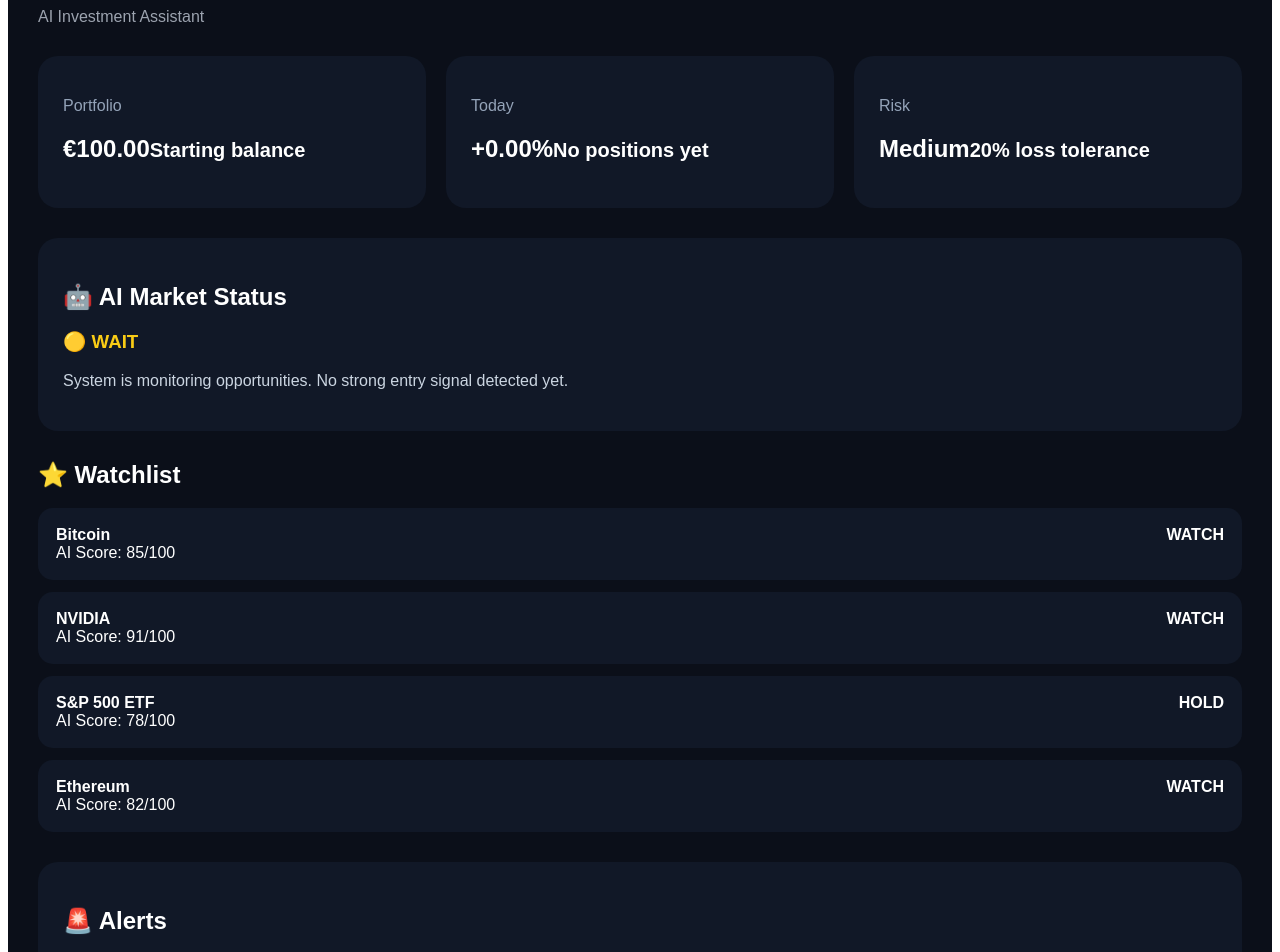
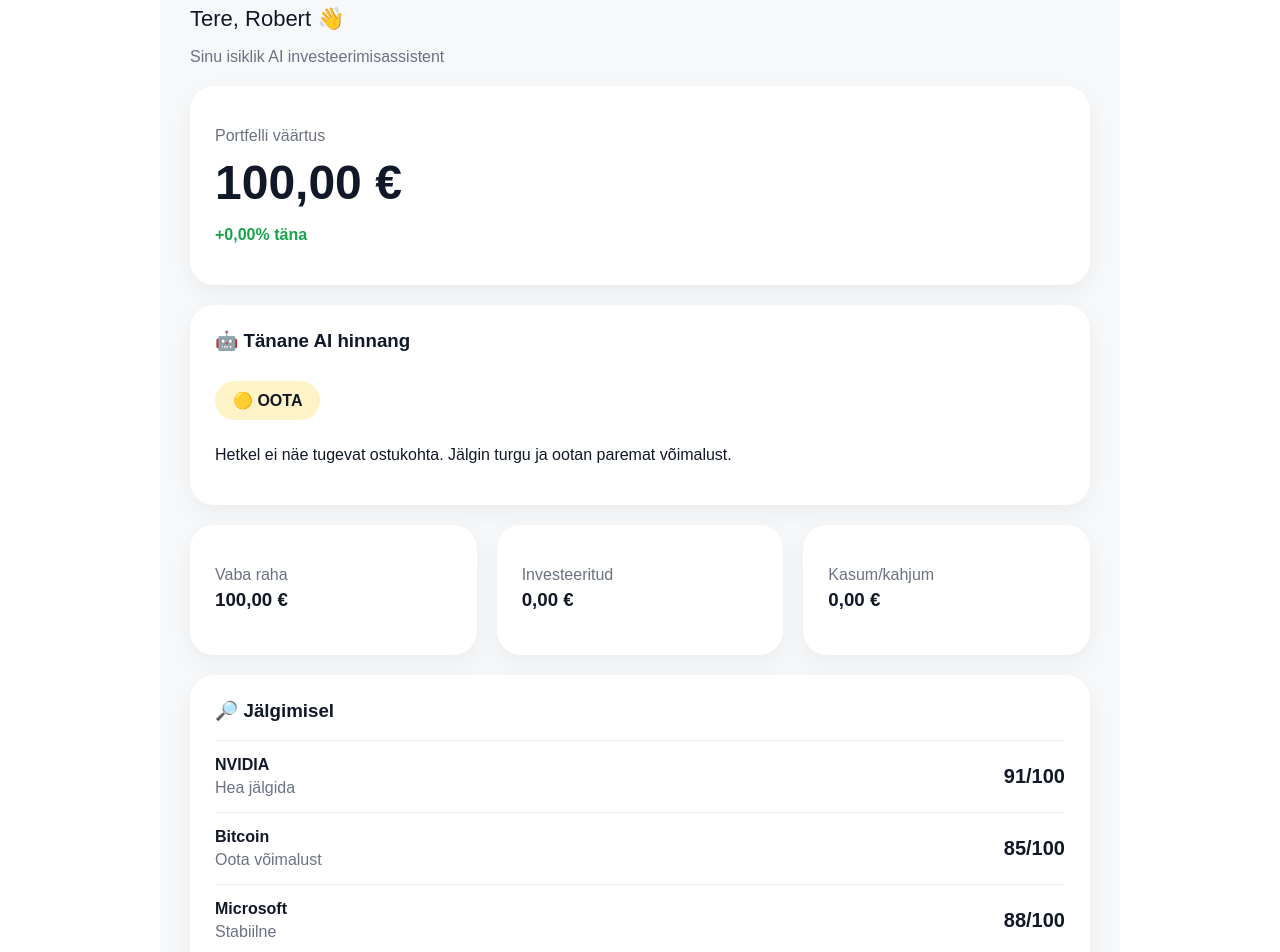
Before and after one commit to rops98/project-alpha, a Next.js app: page / in a window 1280 px wide. Shown: the part 120-1072 px from the top of the page. Built offline with nearby package versions, Linux system fonts and the light colour scheme.

Commit message:
Clean Estonian dashboard design

```diff
--- a/app/page.js
+++ b/app/page.js
@@ -1,150 +1,288 @@
 export default function Home() {
-  const assets = [
-    { name: "Bitcoin", score: 85, action: "WATCH" },
-    { name: "NVIDIA", score: 91, action: "WATCH" },
-    { name: "S&P 500 ETF", score: 78, action: "HOLD" },
-    { name: "Ethereum", score: 82, action: "WATCH" },
+  const investments = [
+    {
+      name: "NVIDIA",
+      score: 91,
+      status: "Hea jälgida"
+    },
+    {
+      name: "Bitcoin",
+      score: 85,
+      status: "Oota võimalust"
+    },
+    {
+      name: "Microsoft",
+      score: 88,
+      status: "Stabiilne"
+    }
   ];
 
   return (
-    <main style={{
-      minHeight: "100vh",
-      background: "#0b0f19",
-      color: "white",
-      padding: "30px",
-      fontFamily: "Arial"
-    }}>
+    <main className="page">
 
-      <h1 style={{fontSize:"36px"}}>
-        🧠 Project Alpha
-      </h1>
-
-      <p style={{color:"#9ca3af"}}>
-        AI Investment Assistant
-      </p>
+      <header>
+        <h1>🧠 Project Alpha</h1>
+        <p className="subtitle">
+          Tere, Robert 👋
+        </p>
+        <p className="gray">
+          Sinu isiklik AI investeerimisassistent
+        </p>
+      </header>
 
 
-      <div style={{
-        display:"grid",
-        gridTemplateColumns:"repeat(auto-fit,minmax(250px,1fr))",
-        gap:"20px",
-        marginTop:"30px"
-      }}>
+      <section className="mainCard">
 
-        <Card title="Portfolio">
-          €100.00
-          <small>Starting balance</small>
-        </Card>
-
-        <Card title="Today">
-          +0.00%
-          <small>No positions yet</small>
-        </Card>
-
-        <Card title="Risk">
-          Medium
-          <small>20% loss tolerance</small>
-        </Card>
-
-      </div>
-
-
-      <section style={{
-        marginTop:"30px",
-        background:"#111827",
-        padding:"25px",
-        borderRadius:"20px"
-      }}>
+        <p className="label">
+          Portfelli väärtus
+        </p>
 
         <h2>
-          🤖 AI Market Status
+          100,00 €
         </h2>
 
-        <h3 style={{color:"#facc15"}}>
-          🟡 WAIT
-        </h3>
-
-        <p style={{color:"#cbd5e1"}}>
-          System is monitoring opportunities.
-          No strong entry signal detected yet.
+        <p className="green">
+          +0,00% täna
         </p>
 
       </section>
 
 
 
-      <section style={{marginTop:"30px"}}>
+      <section className="card">
 
-        <h2>
-          ⭐ Watchlist
-        </h2>
+        <h3>
+          🤖 Tänane AI hinnang
+        </h3>
 
-        {assets.map((asset)=>(
-          <div key={asset.name}
-          style={{
-            background:"#111827",
-            marginTop:"12px",
-            padding:"18px",
-            borderRadius:"15px",
-            display:"flex",
-            justifyContent:"space-between"
-          }}>
+        <div className="status">
+          🟡 OOTA
+        </div>
+
+        <p>
+          Hetkel ei näe tugevat ostukohta.
+          Jälgin turgu ja ootan paremat võimalust.
+        </p>
+
+      </section>
+
+
+
+      <section className="grid">
+
+        <div className="card">
+          <p className="label">
+            Vaba raha
+          </p>
+          <h3>
+            100,00 €
+          </h3>
+        </div>
+
+
+        <div className="card">
+          <p className="label">
+            Investeeritud
+          </p>
+          <h3>
+            0,00 €
+          </h3>
+        </div>
+
+
+        <div className="card">
+          <p className="label">
+            Kasum/kahjum
+          </p>
+          <h3>
+            0,00 €
+          </h3>
+        </div>
+
+      </section>
+
+
+
+      <section className="card">
+
+        <h3>
+          🔎 Jälgimisel
+        </h3>
+
+
+        {investments.map((item) => (
+
+          <div className="investment" key={item.name}>
 
             <div>
-              <b>{asset.name}</b>
-              <br/>
-              AI Score: {asset.score}/100
+              <strong>
+                {item.name}
+              </strong>
+
+              <p>
+                {item.status}
+              </p>
             </div>
 
-            <strong>
-              {asset.action}
-            </strong>
+
+            <div className="score">
+              {item.score}/100
+            </div>
 
           </div>
+
         ))}
 
       </section>
 
 
 
-      <section style={{
-        marginTop:"30px",
-        background:"#111827",
-        padding:"25px",
-        borderRadius:"20px"
-      }}>
+      <section className="card">
 
-        <h2>
-          🚨 Alerts
-        </h2>
+        <h3>
+          🚨 Teavitused
+        </h3>
 
         <p>
-          No active alerts.
+          Hetkel aktiivseid hoiatusi ei ole.
         </p>
 
       </section>
 
 
+      <style jsx>{`
+
+        .page {
+          min-height:100vh;
+          background:#f7f8fa;
+          color:#111827;
+          padding:30px;
+          max-width:900px;
+          margin:auto;
+          font-family:Arial, sans-serif;
+        }
+
+
+        h1 {
+          font-size:36px;
+          margin-bottom:10px;
+        }
+
+
+        h2 {
+          font-size:48px;
+          margin:10px 0;
+        }
+
+
+        h3 {
+          margin-top:0;
+        }
+
+
+        .subtitle {
+          font-size:22px;
+          margin-bottom:5px;
+        }
+
+
+        .gray {
+          color:#6b7280;
+        }
+
+
+        .label {
+          color:#6b7280;
+          margin-bottom:5px;
+        }
+
+
+        .mainCard,
+        .card {
+
+          background:white;
+          border-radius:24px;
+          padding:25px;
+          margin-top:20px;
+          box-shadow:0 8px 25px rgba(0,0,0,0.05);
+
+        }
+
+
+        .green {
+          color:#16a34a;
+          font-weight:bold;
+        }
+
+
+        .status {
+
+          display:inline-block;
+          background:#fef3c7;
+          padding:10px 18px;
+          border-radius:30px;
+          margin:10px 0;
+          font-weight:bold;
+
+        }
+
+
+        .grid {
+
+          display:grid;
+          grid-template-columns:repeat(auto-fit,minmax(200px,1fr));
+          gap:20px;
+
+        }
+
+
+        .investment {
+
+          display:flex;
+          justify-content:space-between;
+          align-items:center;
+          border-top:1px solid #eee;
+          padding:15px 0;
+
+        }
+
+
+        .investment p {
+
+          margin:5px 0 0;
+          color:#6b7280;
+
+        }
+
+
+        .score {
+
+          font-size:20px;
+          font-weight:bold;
+
+        }
+
+
+        @media(max-width:600px){
+
+          .page {
+            padding:20px;
+          }
+
+
+          h1 {
+            font-size:30px;
+          }
+
+
+          h2 {
+            font-size:40px;
+          }
+
+        }
+
+      `}</style>
+
     </main>
   );
 }
-
-
-function Card({title, children}) {
-  return (
-    <div style={{
-      background:"#111827",
-      padding:"25px",
-      borderRadius:"20px"
-    }}>
-      <p style={{color:"#94a3b8"}}>
-        {title}
-      </p>
-
-      <h2>
-        {children}
-      </h2>
-
-    </div>
-  );
-}
```
